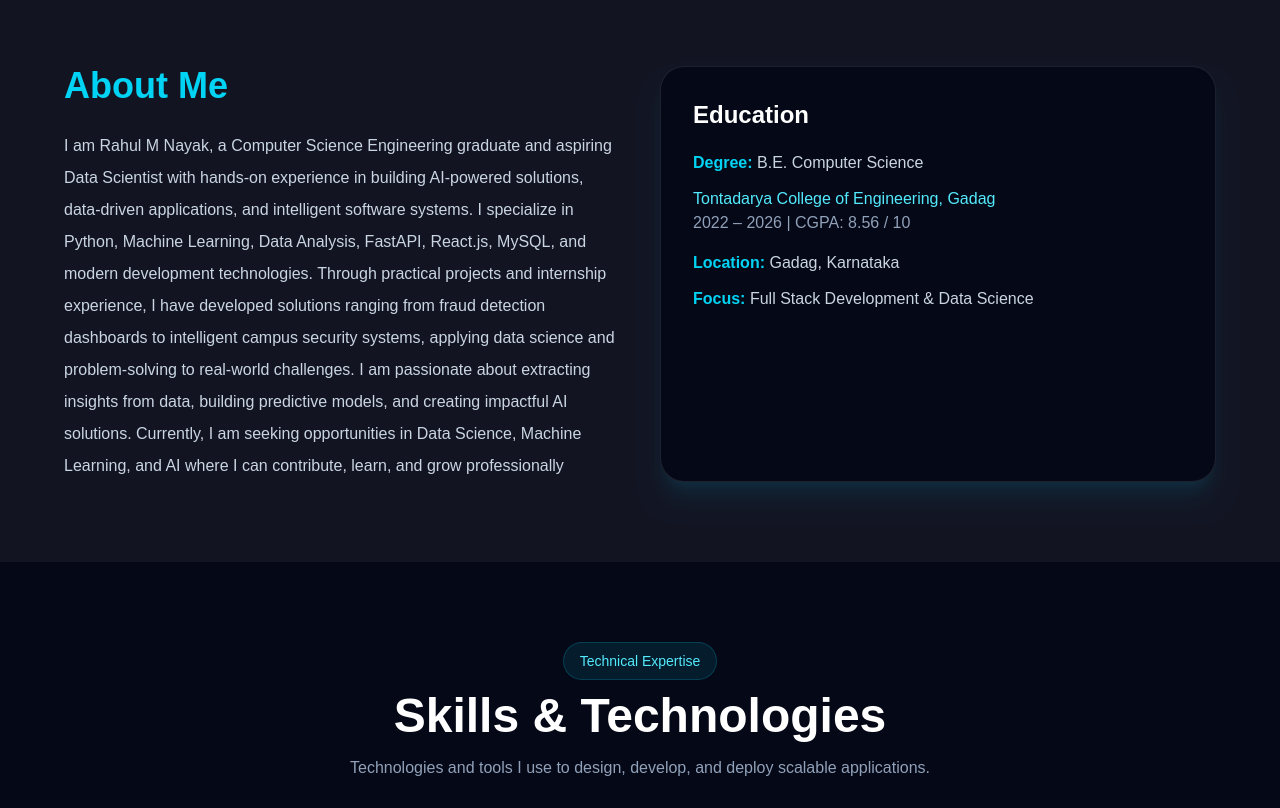
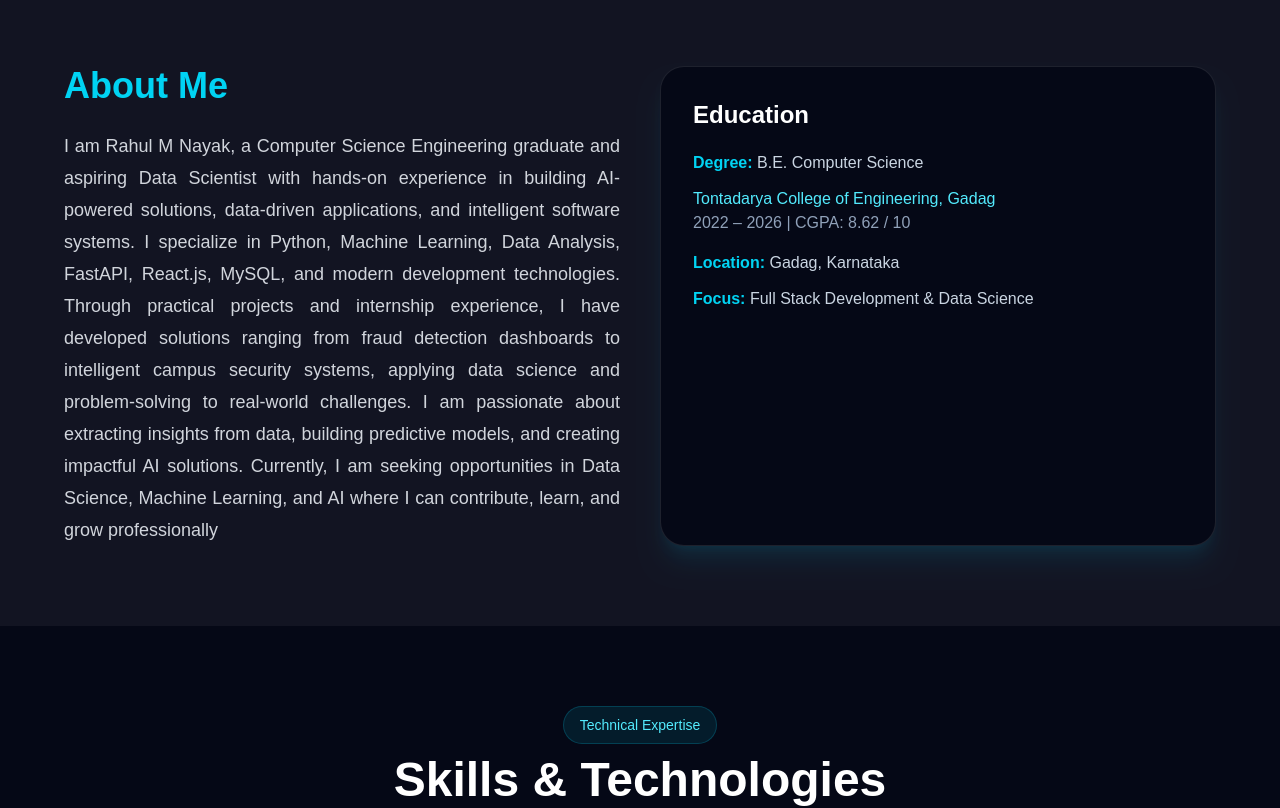
Before and after one commit to RahulN07/rahul-portfolio, a React (Vite) app: page / in a window 1280 px wide. Shown: the part 980-1788 px from the top of the page. Built offline with nearby package versions, Linux system fonts and the light colour scheme.

Commit message:
Updated CGPA

```diff
--- a/src/App.jsx
+++ b/src/App.jsx
@@ -526,7 +526,7 @@ setLastSentTime(now);
             <h2 className="mb-6 text-4xl font-black text-cyan-400">
               About Me
             </h2>
-            <p className="leading-8 text-slate-300">
+            <p className="text-gray-300 text-base md:text-lg leading-8 text-justify">
               I am Rahul M Nayak, a Computer Science Engineering graduate and aspiring Data Scientist with hands-on experience in building AI-powered solutions, data-driven applications, and intelligent software systems. I specialize in Python, Machine Learning, Data Analysis, FastAPI, React.js, MySQL, and modern development technologies. Through practical projects and internship experience, I have developed solutions ranging from fraud detection dashboards to intelligent campus security systems, applying data science and problem-solving to real-world challenges. I am passionate about extracting insights from data, building predictive models, and creating impactful AI solutions. Currently, I am seeking opportunities in Data Science, Machine Learning, and AI where I can contribute, learn, and grow professionally
             </p>
           </div>
@@ -540,7 +540,7 @@ setLastSentTime(now);
               Tontadarya College of Engineering, Gadag
             </p>
             <p className="text-slate-400">
-              2022 – 2026 | CGPA: 8.56 / 10
+              2022 – 2026 | CGPA: 8.62 / 10
             </p>
 
             <p className="mb-3 mt-4 text-slate-300">
@@ -660,7 +660,7 @@ setLastSentTime(now);
           <p className="mb-5 text-slate-400">
             Data Science with Python Intern | Jan 2026 – May 2026
           </p>
-          <p className="leading-8 text-slate-300">
+          <p className="leading-8 text-slate-300 text-justify">
             Selected for a stipend-based Data Science internship at EchoBrains, where I worked on Python-based real-world projects involving machine learning, data analysis, and intelligent system development. This experience strengthened my problem-solving abilities and industry-ready technical skills.
           </p>
         </motion.div>
@@ -797,6 +797,7 @@ setLastSentTime(now);
                 <FaPaperPlane />
                 {sending ? "Sending..." : "Send Message"}
               </button>
+              <br />
             </form>
 
             <div className="space-y-4">
```
